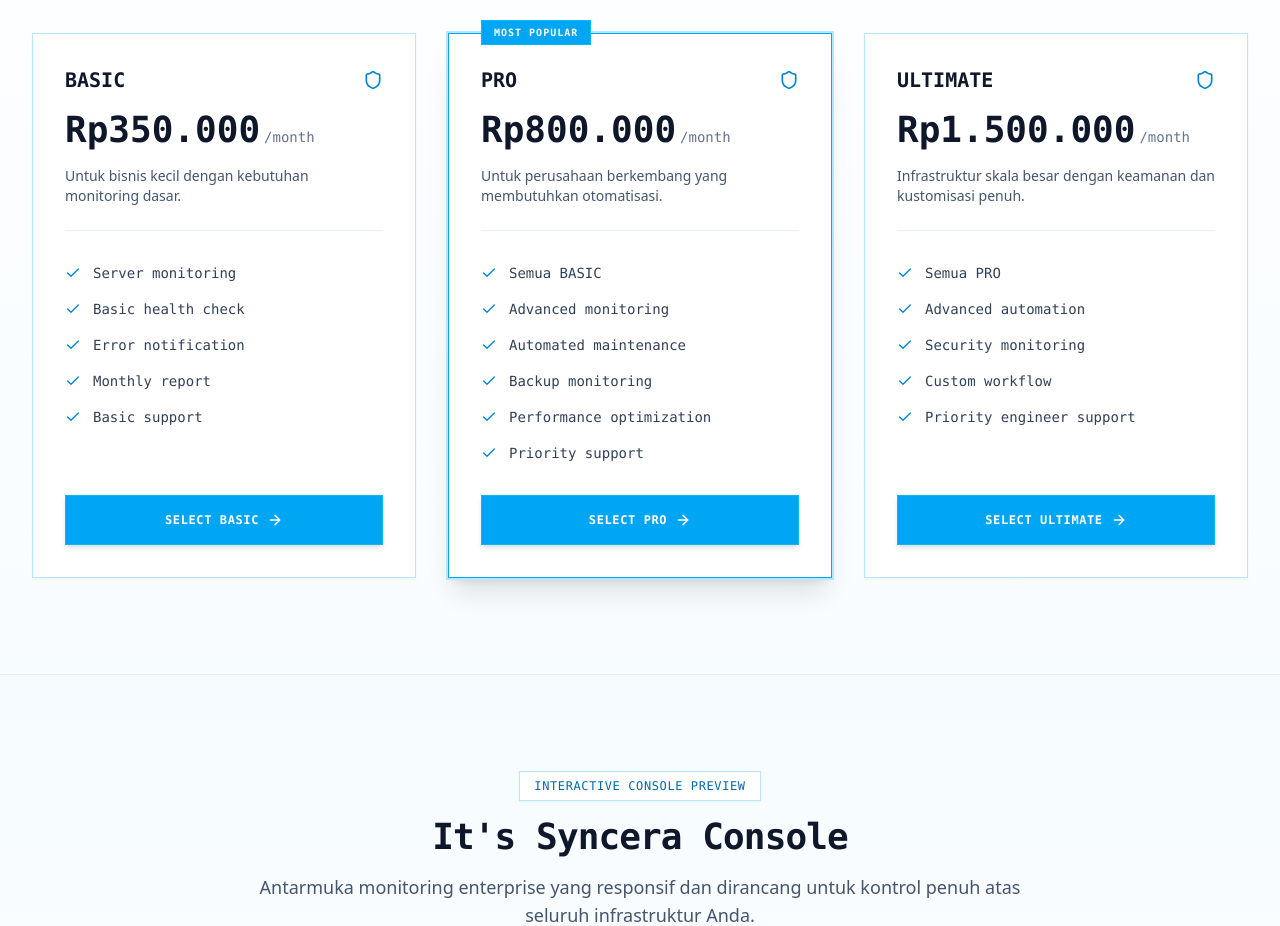
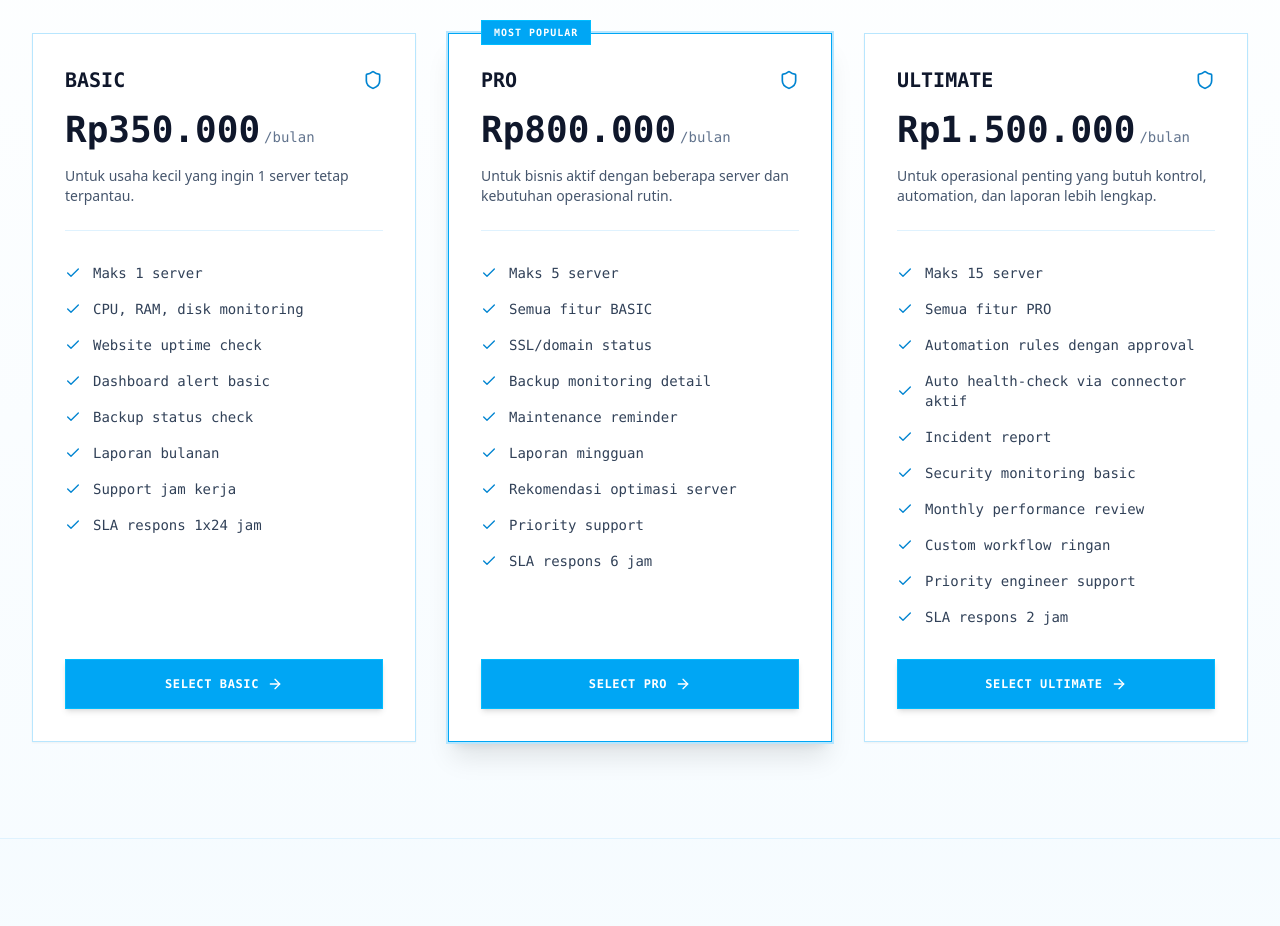
Before and after one commit to snnnxs25024-ux/ItsSyncera, a React (Vite) app: page / in a window 1280 px wide. Shown: the part 3760-4686 px from the top of the page. Built offline with nearby package versions, Linux system fonts and the light colour scheme; no server answers.

Commit message:
feat: align public pricing packages

```diff
--- a/src/components/PricingSection.tsx
+++ b/src/components/PricingSection.tsx
@@ -12,49 +12,63 @@
     {
       name: "BASIC",
       priceMonthly: "Rp350.000",
-      priceAnnual: "Rp3.150.000",
-      period: "/month",
-      desc: "Untuk bisnis kecil dengan kebutuhan monitoring dasar.",
+      priceAnnual: "Rp3.360.000",
+      annualMonthly: "Rp280.000",
+      period: "/bulan",
+      desc: "Untuk usaha kecil yang ingin 1 server tetap terpantau.",
       badge: null,
       features: [
-        "Server monitoring",
-        "Basic health check",
-        "Error notification",
-        "Monthly report",
-        "Basic support"
+        "Maks 1 server",
+        "CPU, RAM, disk monitoring",
+        "Website uptime check",
+        "Dashboard alert basic",
+        "Backup status check",
+        "Laporan bulanan",
+        "Support jam kerja",
+        "SLA respons 1x24 jam"
       ],
       highlighted: false
     },
     {
       name: "PRO",
       priceMonthly: "Rp800.000",
-      priceAnnual: "Rp7.200.000",
-      period: "/month",
-      desc: "Untuk perusahaan berkembang yang membutuhkan otomatisasi.",
+      priceAnnual: "Rp7.680.000",
+      annualMonthly: "Rp640.000",
+      period: "/bulan",
+      desc: "Untuk bisnis aktif dengan beberapa server dan kebutuhan operasional rutin.",
       badge: "MOST POPULAR",
       features: [
-        "Semua BASIC",
-        "Advanced monitoring",
-        "Automated maintenance",
-        "Backup monitoring",
-        "Performance optimization",
-        "Priority support"
+        "Maks 5 server",
+        "Semua fitur BASIC",
+        "SSL/domain status",
+        "Backup monitoring detail",
+        "Maintenance reminder",
+        "Laporan mingguan",
+        "Rekomendasi optimasi server",
+        "Priority support",
+        "SLA respons 6 jam"
       ],
       highlighted: true
     },
     {
       name: "ULTIMATE",
       priceMonthly: "Rp1.500.000",
-      priceAnnual: "Rp13.500.000",
-      period: "/month",
-      desc: "Infrastruktur skala besar dengan keamanan dan kustomisasi penuh.",
+      priceAnnual: "Rp14.400.000",
+      annualMonthly: "Rp1.200.000",
+      period: "/bulan",
+      desc: "Untuk operasional penting yang butuh kontrol, automation, dan laporan lebih lengkap.",
       badge: null,
       features: [
-        "Semua PRO",
-        "Advanced automation",
-        "Security monitoring",
-        "Custom workflow",
-        "Priority engineer support"
+        "Maks 15 server",
+        "Semua fitur PRO",
+        "Automation rules dengan approval",
+        "Auto health-check via connector aktif",
+        "Incident report",
+        "Security monitoring basic",
+        "Monthly performance review",
+        "Custom workflow ringan",
+        "Priority engineer support",
+        "SLA respons 2 jam"
       ],
       highlighted: false
     }
@@ -103,9 +117,7 @@
         {/* Pricing Cards Grid */}
         <div className="grid grid-cols-1 lg:grid-cols-3 gap-8 items-stretch">
           {plans.map((plan, idx) => {
-            const displayPrice = billingCycle === 'annual'
-              ? (idx === 0 ? "Rp280.000" : idx === 1 ? "Rp640.000" : "Rp1.200.000")
-              : plan.priceMonthly;
+            const displayPrice = billingCycle === 'annual' ? plan.annualMonthly : plan.priceMonthly;
 
             return (
               <div
```
Also changed, not shown: 1 other file (tests, documents, lock files or other folders).
